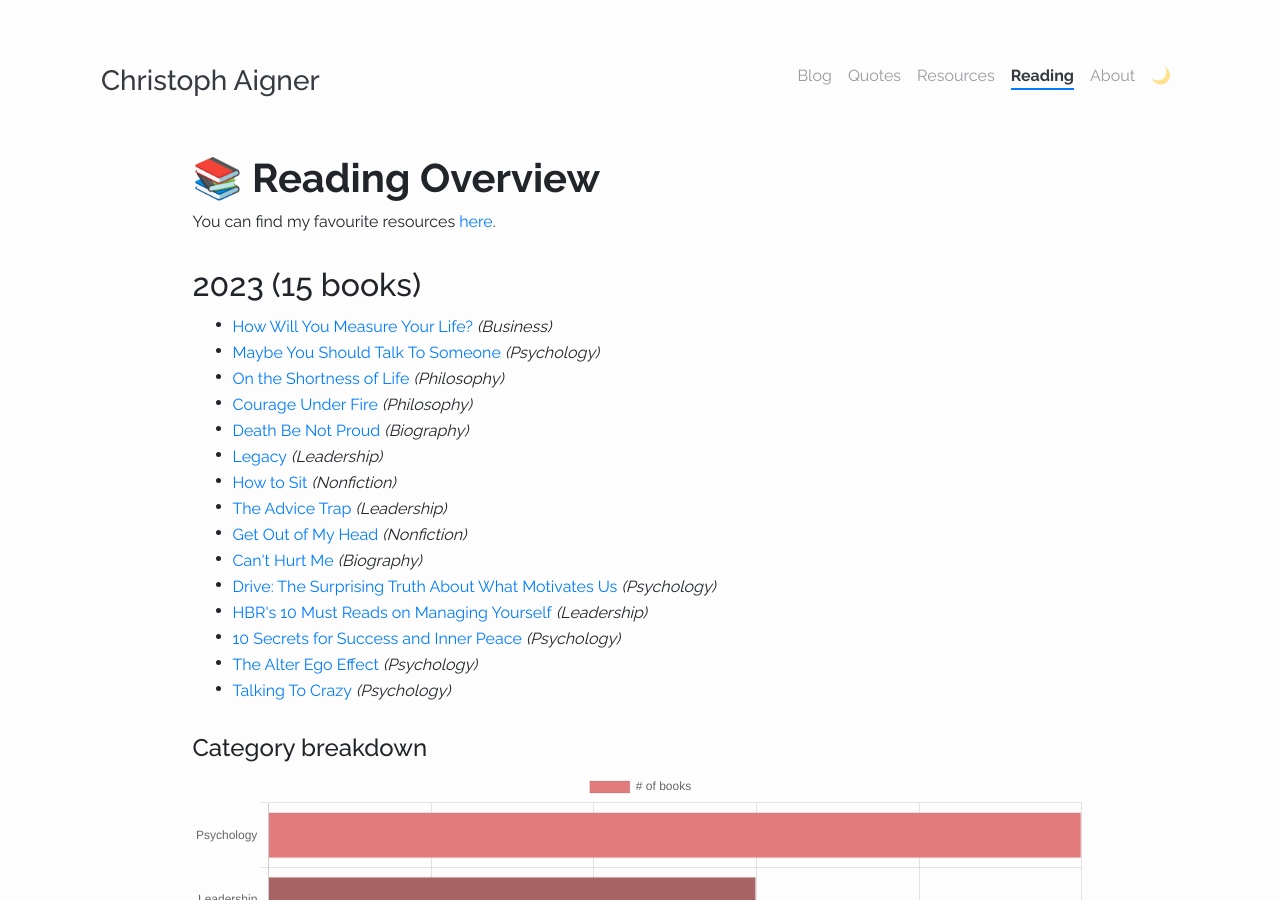
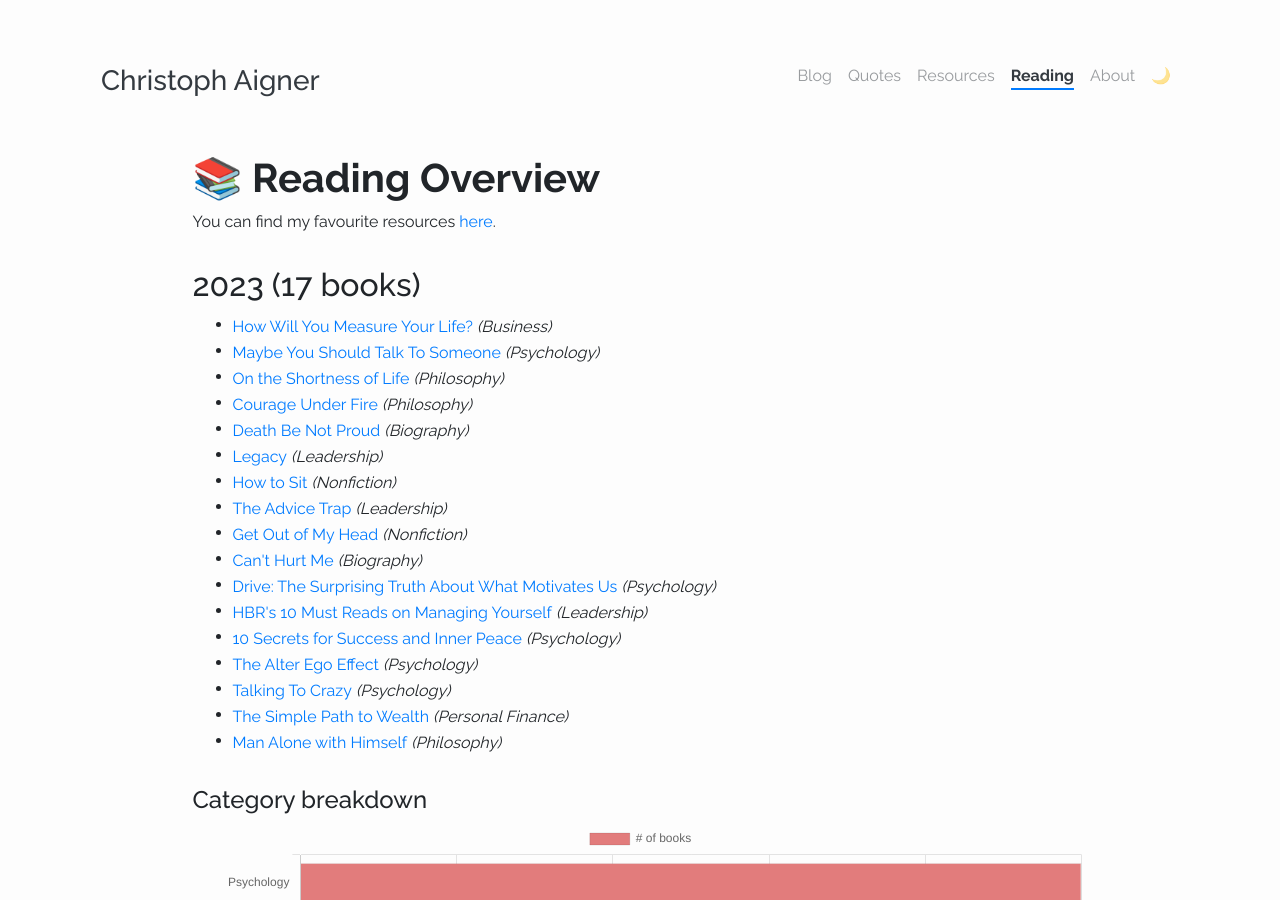
Before and after one commit to christophaigner/christophaigner.github.io, a Jekyll site: the page built from pages/reading.html, in a window 1280 px wide and 900 px high. Built offline with Jekyll 4.4.1, drawn with Linux system fonts in a browser that asks for light colours; nearby versions of some CDN libraries.

Commit message:
Add finished books

```diff
--- a/_data/reading/current.yml
+++ b/_data/reading/current.yml
@@ -58,3 +58,11 @@
   url: "https://www.goodreads.com/book/show/25644973-talking-to-crazy"
   category: Psychology
   finished: true
+- name: "The Simple Path to Wealth"
+  url: "https://www.goodreads.com/book/show/30646587-the-simple-path-to-wealth"
+  category: Personal Finance
+  finished: true
+- name: "Man Alone with Himself"
+  url: "https://www.goodreads.com/book/show/5956506-man-alone-with-himself"
+  category: Philosophy
+  finished: true
```
